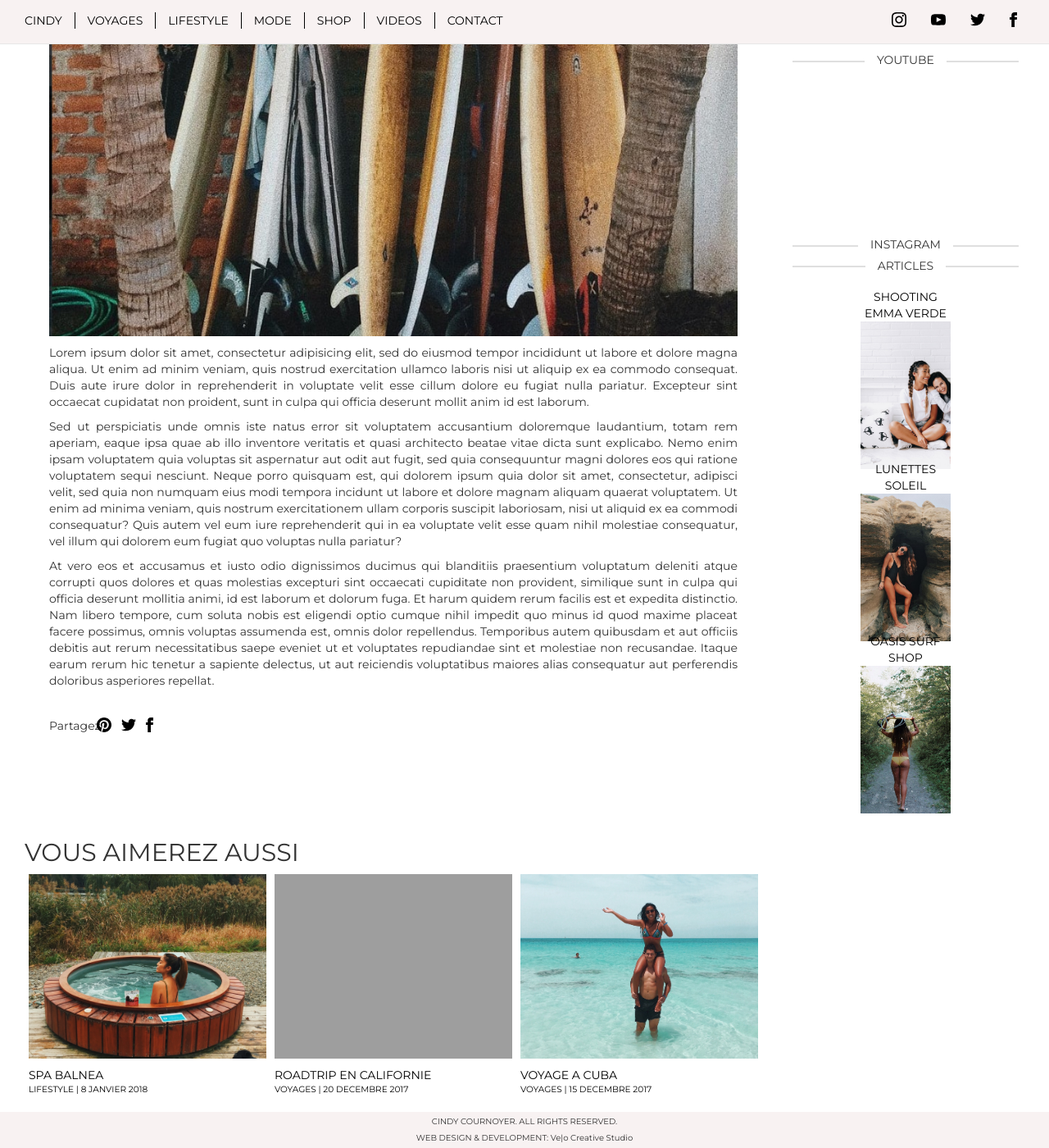
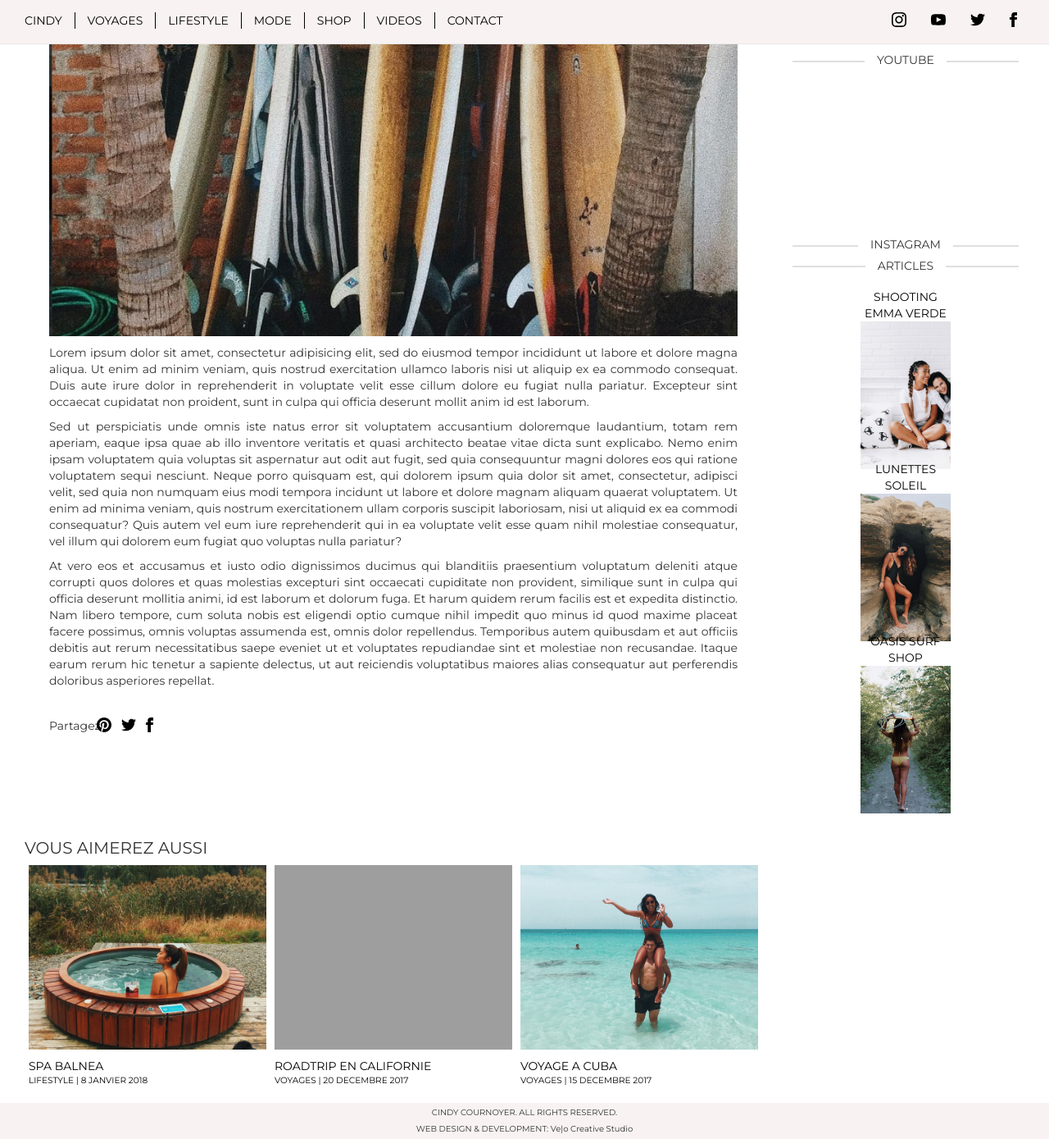
Before and after one commit to lpboucher/cindy-cournoyer, a Jekyll site: the page built from _posts/2017-08-20-surf-trip-nicaragua.md, in a window 1280 px wide and 1400 px high, scrolled down 536 px. Shown: the whole window at 82% size. Built offline with Jekyll 4.4.1, drawn with Linux system fonts in a browser that asks for light colours; nearby versions of some CDN libraries; some web fonts are replaced; comment, search, counter and statistics services are not loaded; grey boxes are pictures that could not be loaded.

Commit message:
corrected font size on related posts

```diff
--- a/assets/css/3-sections/_related.sass
+++ b/assets/css/3-sections/_related.sass
@@ -1,5 +1,8 @@
 #articles
     .related
+        h2
+            font-size: 20px
+
         &>div
             padding: 0
 
```
